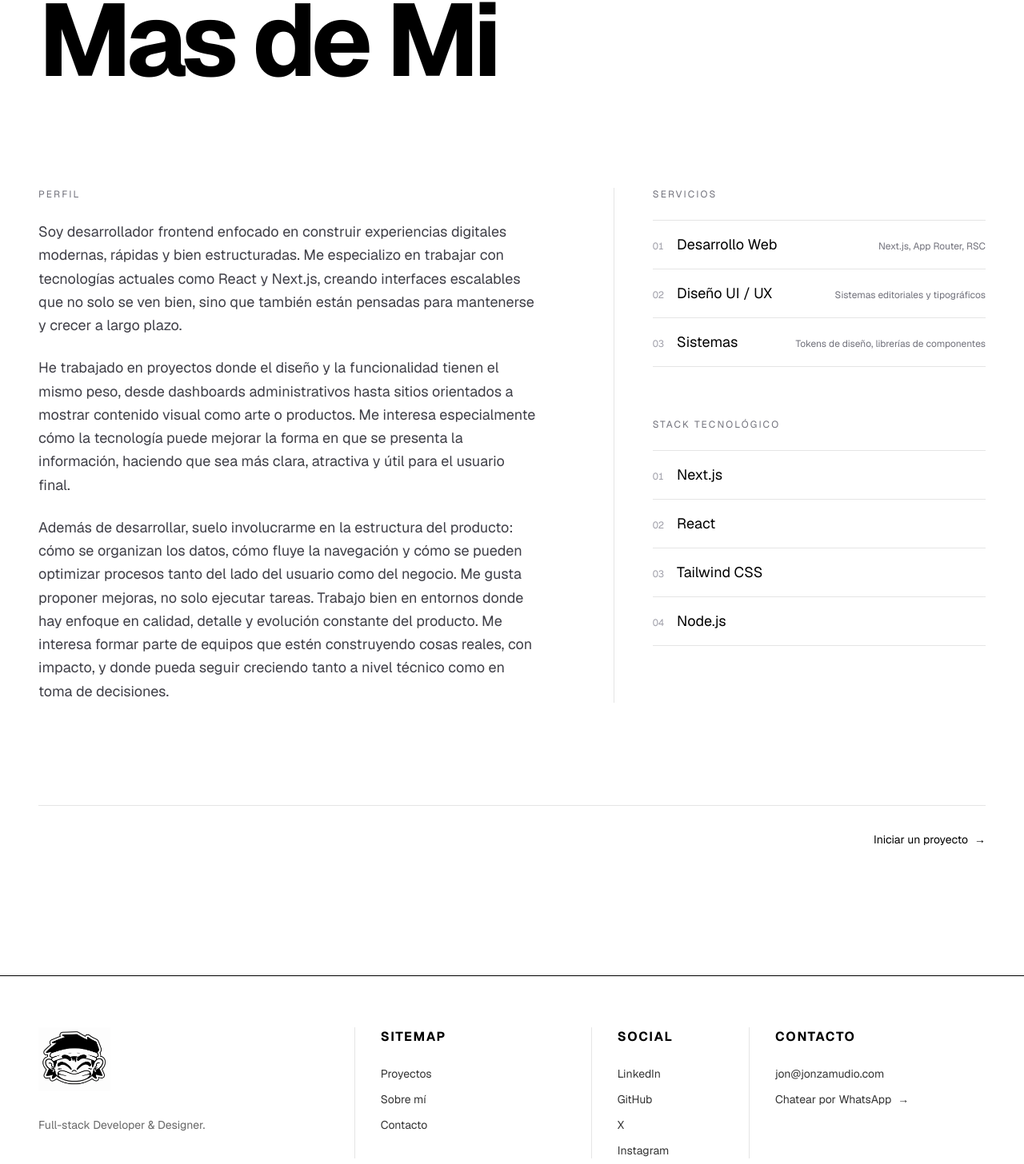
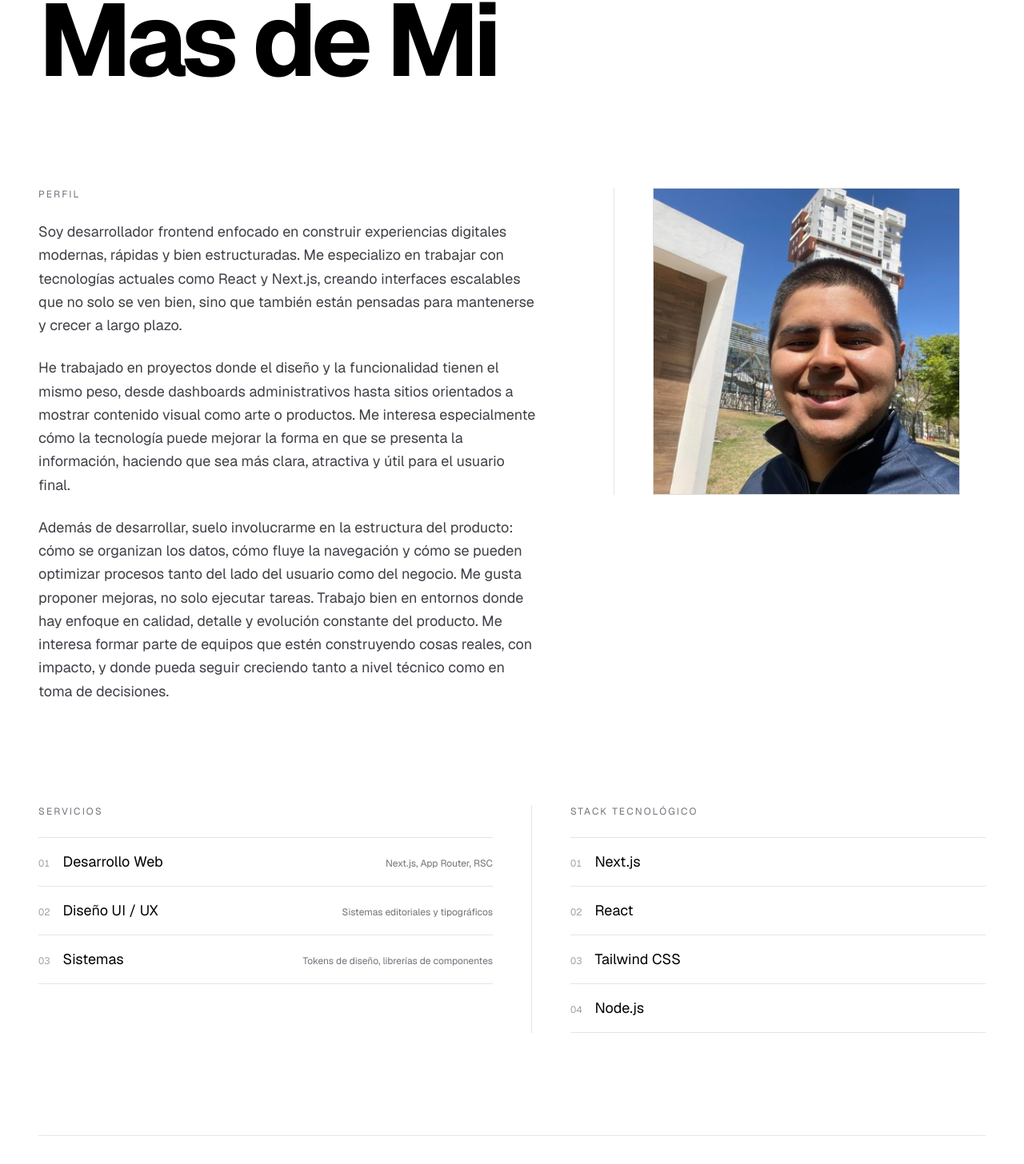
Before and after one commit to Jonsym/jon-portfolio, a Next.js app: page /about in a window 1280 px wide. Shown: the part 317-1773 px from the top of the page at 80% size. Built offline with nearby package versions, Linux system fonts and the light colour scheme.

Commit message:
add photo

```diff
--- a/app/about/page.tsx
+++ b/app/about/page.tsx
@@ -1,3 +1,4 @@
+import Image from "next/image";
 import Link from "next/link";
 import type { Metadata } from "next";
 import Breadcrumb from "@/src/components/Breadcrumb";
@@ -50,10 +51,10 @@ export default function AboutPage() {
         </h1>
       </header>
 
-      <div className="mt-20 lg:mt-32 grid grid-cols-12 gap-y-20 lg:gap-x-12">
+      <div className="mt-20 lg:mt-32 grid grid-cols-12 gap-y-12 lg:gap-x-12 items-start">
         <section
           aria-label="Profile"
-          className="col-span-12 lg:col-span-7 lg:pr-12"
+          className="col-span-12 lg:col-span-7 lg:pr-12 order-2 lg:order-1"
         >
           <h2 className="text-xs uppercase tracking-[0.18em] text-zinc-500">
             <T es="Perfil" en="Profile" />
@@ -80,8 +81,28 @@ export default function AboutPage() {
           </div>
         </section>
 
-        <aside className="col-span-12 lg:col-span-5 flex flex-col gap-16 lg:border-l lg:border-black/10 lg:pl-12">
-          <section aria-label="Services">
+        <aside
+          aria-hidden="true"
+          className="col-span-12 lg:col-span-5 lg:border-l lg:border-black/10 lg:pl-12 order-1 lg:order-2"
+        >
+          <div className="relative aspect-square w-full max-w-sm overflow-hidden border border-black/10 bg-black/[0.04]">
+            <Image
+              src="/about/jon.jpeg"
+              alt="Jon Zamudio"
+              fill
+              sizes="(min-width: 1024px) 30vw, 100vw"
+              priority
+              className="object-cover"
+            />
+          </div>
+        </aside>
+      </div>
+
+      <div className="mt-20 lg:mt-32 grid grid-cols-12 gap-y-16 lg:gap-x-12">
+        <section
+          aria-label="Services"
+          className="col-span-12 lg:col-span-6"
+        >
           <h2 className="text-xs uppercase tracking-[0.18em] text-zinc-500">
             <T es="Servicios" en="Services" />
           </h2>
@@ -107,7 +128,10 @@ export default function AboutPage() {
           </ul>
         </section>
 
-          <section aria-label="Tech stack">
+        <section
+          aria-label="Tech stack"
+          className="col-span-12 lg:col-span-6 lg:border-l lg:border-black/10 lg:pl-12"
+        >
           <h2 className="text-xs uppercase tracking-[0.18em] text-zinc-500">
             <T es="Stack Tecnológico" en="Tech Stack" />
           </h2>
@@ -124,7 +148,6 @@ export default function AboutPage() {
             ))}
           </ul>
         </section>
-        </aside>
       </div>
 
       <footer className="mt-24 lg:mt-32 pt-8 border-t border-black/10 flex flex-wrap items-center justify-end gap-4">
--- a/next.config.ts
+++ b/next.config.ts
@@ -8,6 +8,7 @@ const nextConfig: NextConfig = {
     localPatterns: [
       { pathname: "/projects/**" },
       { pathname: "/icons/**" },
+      { pathname: "/about/**" },
     ],
     remotePatterns: [
       {
```
Also changed, not shown: public/about/jon.jpeg (added). Lines whose indentation alone changed are shown as unchanged.
